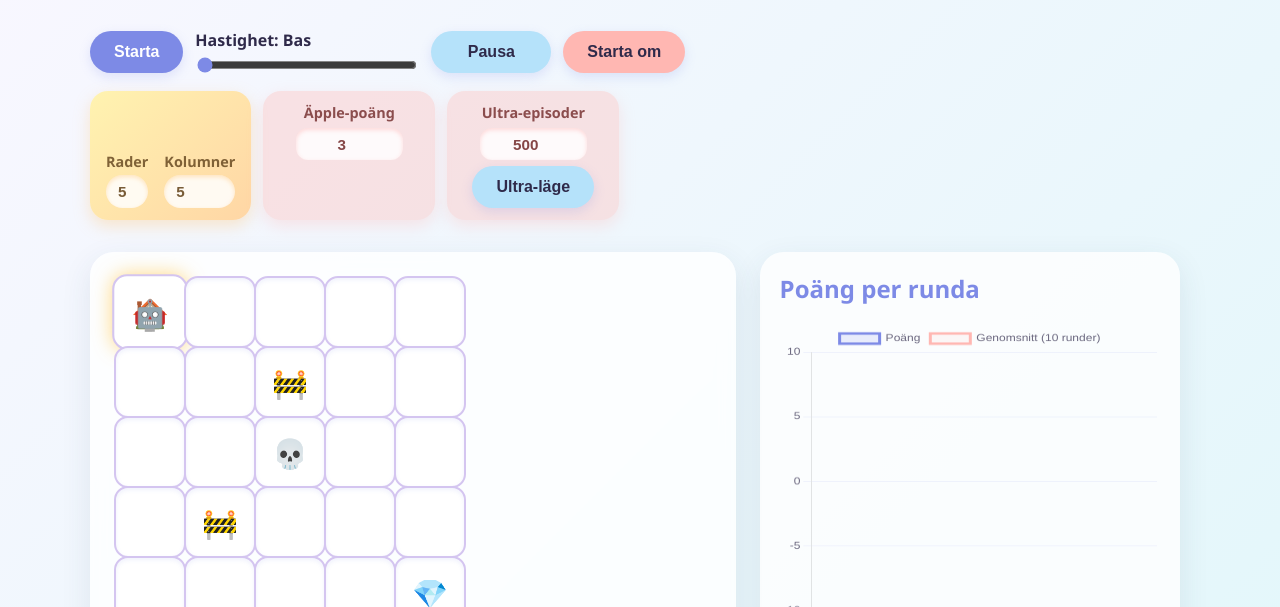
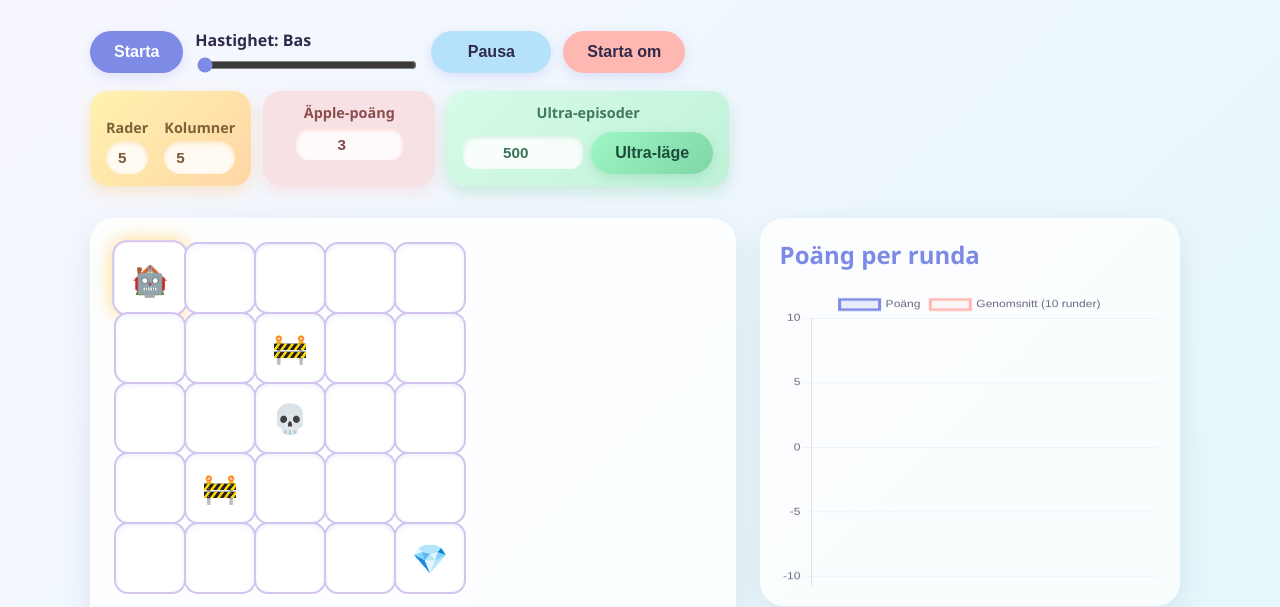
Before and after one commit to PeterMaFyAI/RL, a plain HTML site: page index.html in a window 1280 px wide. Shown: the part 120-727 px from the top of the page. Drawn offline with nearby package versions, Linux system fonts and the light colour scheme.

Commit message:
Style ultra controls in green pastels

```diff
--- a/script.js
+++ b/script.js
@@ -185,7 +185,7 @@ function createUltraControls() {
   }
 
   const container = document.createElement("div");
-  container.className = "apple-config ultra-mode-controls";
+  container.className = "ultra-mode-controls";
 
   const label = document.createElement("label");
   label.setAttribute("for", "ultraEpisodesInput");
@@ -200,12 +200,16 @@ function createUltraControls() {
 
   ultraModeButton = document.createElement("button");
   ultraModeButton.id = "ultraModeBtn";
-  ultraModeButton.className = "secondary";
+  ultraModeButton.className = "ultra-mode-button";
   ultraModeButton.textContent = "Ultra-läge";
 
+  const inputRow = document.createElement("div");
+  inputRow.className = "ultra-input-row";
+  inputRow.appendChild(ultraEpisodesInput);
+  inputRow.appendChild(ultraModeButton);
+
   container.appendChild(label);
-  container.appendChild(ultraEpisodesInput);
-  container.appendChild(ultraModeButton);
+  container.appendChild(inputRow);
 
   configurationControls.appendChild(container);
 
--- a/style.css
+++ b/style.css
@@ -193,6 +193,60 @@ button.danger {
 .apple-config input:focus {
   outline: 2px solid rgba(220, 80, 80, 0.55);
   outline-offset: 2px;
+}
+
+.ultra-mode-controls {
+  background: linear-gradient(135deg, #d7fbe8 0%, #c0f2d8 100%);
+  border-radius: 18px;
+  padding: 0.75rem 1rem;
+  box-shadow: 0 6px 16px rgba(120, 200, 160, 0.35);
+  display: flex;
+  flex-direction: column;
+  gap: 0.6rem;
+  min-width: 200px;
+}
+
+.ultra-mode-controls label {
+  font-size: 0.9rem;
+  font-weight: 600;
+  color: rgba(40, 100, 70, 0.85);
+  text-align: center;
+}
+
+.ultra-input-row {
+  display: flex;
+  gap: 0.5rem;
+  align-items: center;
+  justify-content: center;
+}
+
+.ultra-mode-controls input {
+  border: none;
+  border-radius: 12px;
+  padding: 0.5rem 0.75rem;
+  font-size: 0.95rem;
+  font-weight: 600;
+  background: rgba(255, 255, 255, 0.85);
+  color: rgba(40, 100, 70, 0.9);
+  box-shadow: inset 0 2px 4px rgba(120, 200, 160, 0.25);
+  width: 6rem;
+  text-align: center;
+}
+
+.ultra-mode-controls input:focus {
+  outline: 2px solid rgba(120, 200, 160, 0.65);
+  outline-offset: 2px;
+}
+
+.ultra-mode-button {
+  background: linear-gradient(135deg, #9ef6c5 0%, #7ed6a7 100%);
+  color: rgba(20, 70, 50, 0.95);
+  box-shadow: 0 4px 12px rgba(120, 200, 160, 0.35);
+  white-space: nowrap;
+}
+
+.ultra-mode-button:hover {
+  box-shadow: 0 8px 16px rgba(120, 200, 160, 0.45);
 }
 
 .dashboard {
```
